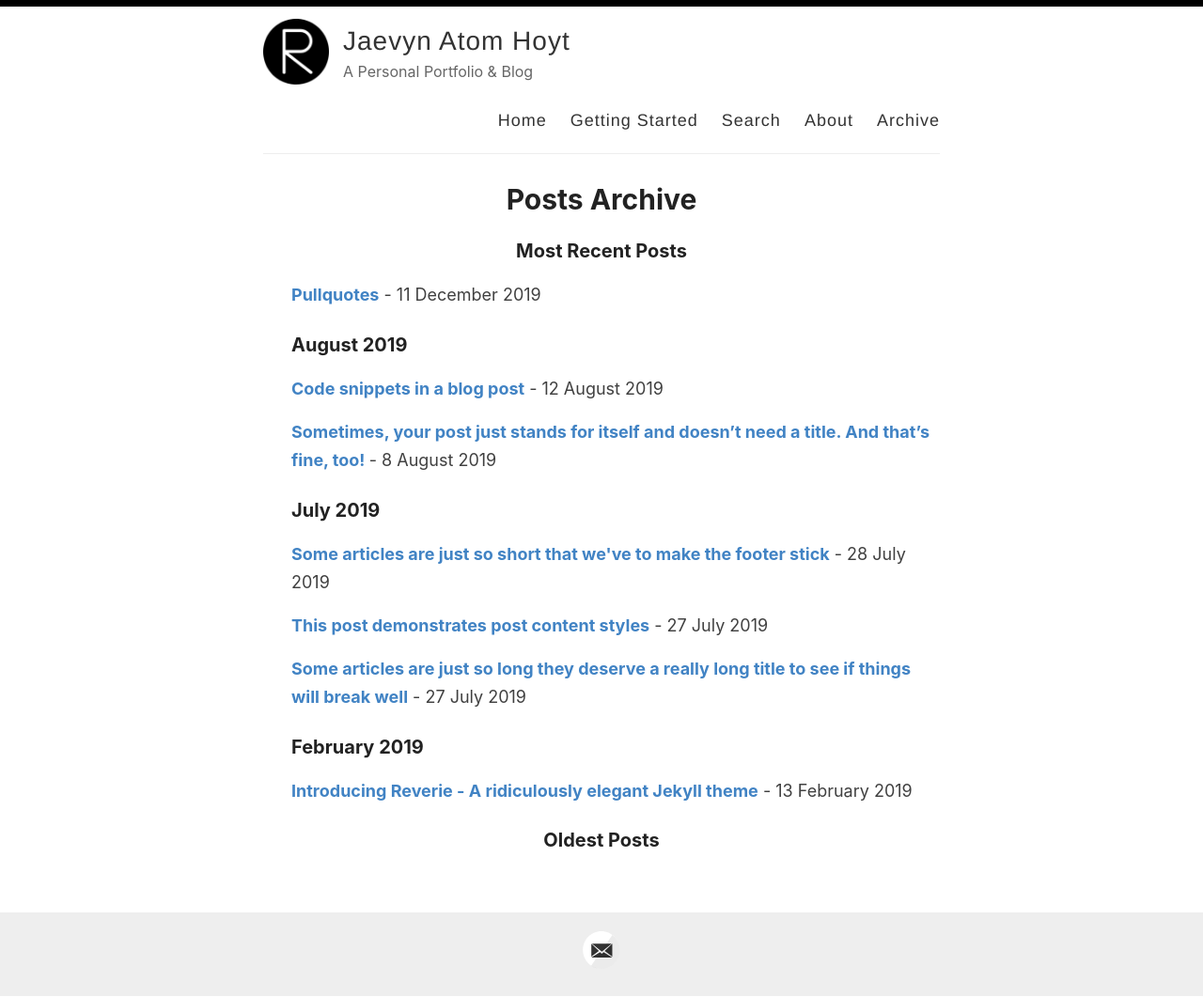
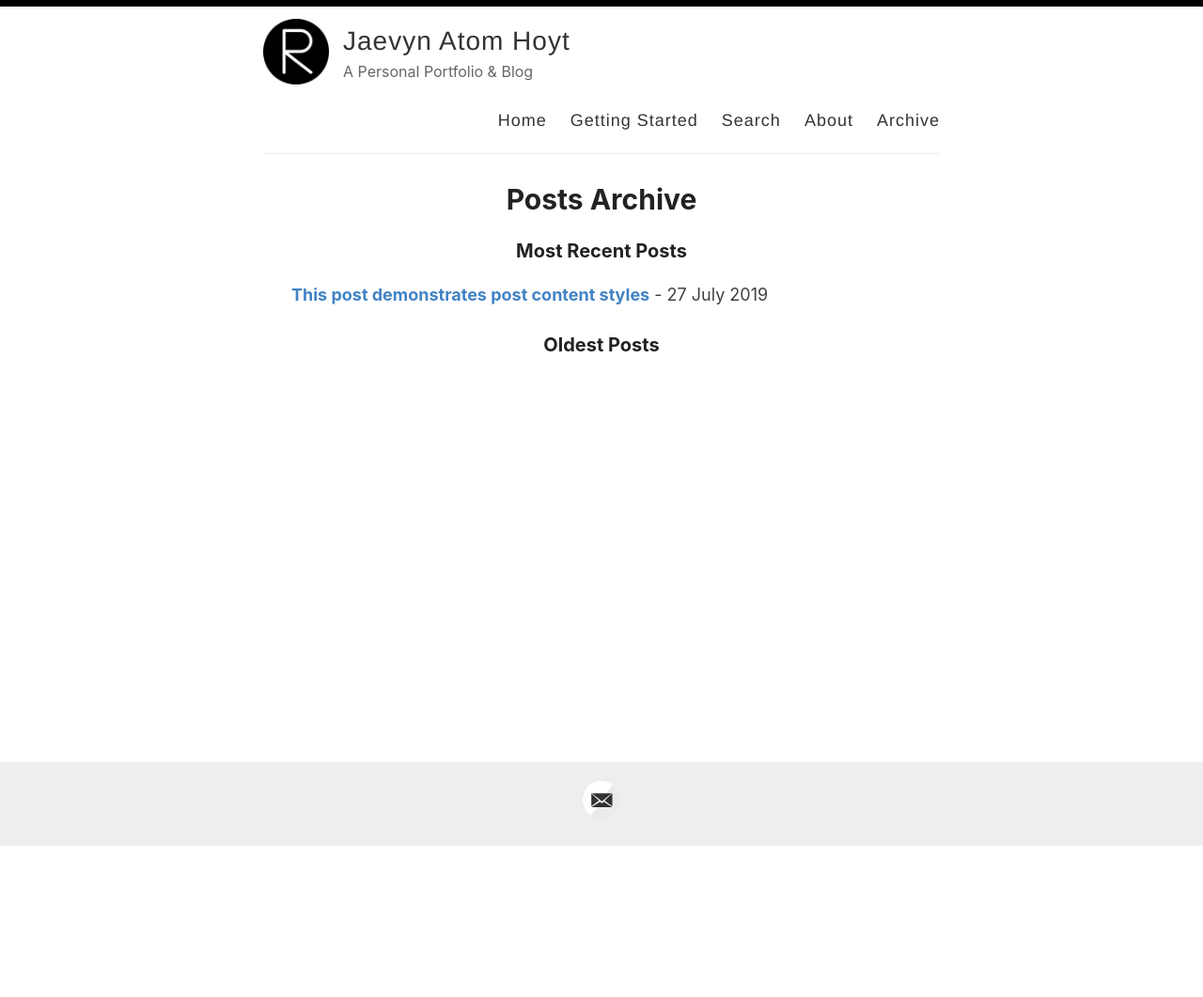
Before and after one commit to cattacular/cattacular.github.io, a Jekyll site: the page built from _pages/archive.md, in a window 1280 px wide. Shown: the whole page at 94% size. Built offline with Jekyll 4.4.1, drawn with Linux system fonts in a browser that asks for light colours; after the commit the page ends 901 px from its top, so only the background shows below that; some of the changed lines change nothing that is shown.

````diff
--- a/_pages/about.md
+++ b/_pages/about.md
@@ -1,29 +1,13 @@
 ---
 layout: page
-title: About
+title: About me
 permalink: /about/
 ---
 
-[Reverie](https://github.com/amitmerchant1990/reverie) is a Jekyll theme which is simple and opinionated. It's actually a fork of [jekyll-now](https://github.com/barryclark/jekyll-now) with some additional features and personal touches which I've implemented to suit my needs for [my blog](https://www.amitmerchant.com).
+I'm Jaevyn Hoyt, a creator and innovator working at the intersection of technology, art, and the natural world. Currently, I combine my expertise in Emerging Media Arts with my passion for natrural science at the UNL Beelab, where I use cutting-edge technology to advance bee outreach and education.
 
-This is a plug-and-play Jekyll theme which you can use on GitHub Pages without even setting up a local environment.
+My mission is to create immersive interactive experiences that teach people about the natural world through play and wonder. Whether I'm 3D printing giant mites, developing educational experiences, or advocating for pro-bee legislation, I'm always looking for innovative ways to bridge the gap between technology and nature.
 
-## Features
+My creative toolkit spans both artistic and utilitarian realms - from 3D modeling and game design to welding and home renovation. This versatility comes from my unique background: training in traditional fine arts at Lincoln's Arts & Humanities program, studying Emerging Media Arts at the Johnny Carson Center, and natrual science at the UNL Bee Lab. As well as all the odd jobs I've worked to pay the bills in persuit of it all.
 
-- Command-line free fork-first workflow, using GitHub.com to create, customize and post to your blog
-- Fully responsive and mobile optimized base theme
-- Sass/Coffeescript support using Jekyll 2.0
-- Free hosting on your GitHub Pages user site
-- All the SEO goodies comes in-built
-- Markdown blogging
-- Syntax highlighting using Pygments
-    - [Dracula syntax theme](https://draculatheme.com/) included
-- Disqus commenting
-- Google Analytics integration
-- Fuzzy search across blog posts
-- Pagination of posts works out-of-the-box.
-- Categorize posts out-of-the box
-- RSS Feed
-- In-built sitemap
-
-Learn more about it [here](https://github.com/amitmerchant1990/reverie) on how to get started.
+When I'm not at the Beelab or working on creative projects, you can find me listening to music, gaming with friends, or making art. I believe in the power of interdisciplinary approaches to create alternative perspectives that can solve complex problems and create meaningful experiences.
--- a/_posts/2019-02-13-introducing-reverie-jekyll-theme.md
+++ /dev/null
@@ -1,85 +0,0 @@
----
-layout: post
-title: Introducing Reverie - A ridiculously elegant Jekyll theme
-categories: [Miscellaneous, Jekyll]
----
-
-[Reverie](https://github.com/amitmerchant1990/reverie) is a [Jekyll](https://jekyllrb.com/)-powered theme which is simple and opinionated. It's actually a fork of [jekyll-now](https://github.com/barryclark/jekyll-now) with some additional features and personal touches which I've implemented to suit my needs for my blog.
-
-This is a plug-and-play Jekyll theme which you can use on GitHub Pages without even setting up a local environment.
-
-![](/images/reverie-demo.png)
-
-## Features overview
-
-- Command-line free fork-first workflow, using GitHub.com to create, customize and post to your blog
-- Fully responsive and mobile optimized base theme
-- Sass/Coffeescript support using Jekyll 2.0
-- Free hosting on your GitHub Pages user site
-- All the SEO goodies comes in-built
-- Markdown blogging
-- Syntax highlighting using Pygments
-    - [Dracula syntax theme](https://draculatheme.com/) included
-- Disqus commenting
-- Google Analytics integration
-- Fuzzy search across blog posts
-- Pagination of posts works out-of-the-box.
-- Categorize posts out-of-the box
-- RSS Feed
-- In-built sitemap
-
-<div style="text-align: center;">
- <script async type="text/javascript" src="//cdn.carbonads.com/carbon.js?serve=CE7D6KJY&placement=wwwamitmerchantcom" id="_carbonads_js"></script>
-</div>
-
-## Using Reverie on GitHub Pages
-
-### Step 1) Fork Reverie to your User Repository
-
-Fork [this repository](https://github.com/amitmerchant1990/reverie), then rename the repository to `yourgithubusername.github.io`.
-
-Alternatively, you can use [Use this template](https://github.com/amitmerchant1990/reverie/generate) button if you want to create a repository with a clean commit history which will use Reverie as a template.
-
-Your Jekyll blog will often be viewable immediately at <https://yourgithubusername.github.io> (if it's not, you can often force it to build by completing step 2)
-
-### Step 2) Customize and view your site
-
-Enter your site name, description, avatar and many other options by editing the `_config.yml` file. You can easily turn on Google Analytics tracking, Disqus commenting and social icons here.
-
-Making a change to `_config.yml` (or any file in your repository) will force GitHub Pages to rebuild your site with jekyll. Your rebuilt site will be viewable a few seconds later at <https://yourgithubusername.github.io> - if not, give it ten minutes as GitHub suggests and it'll appear soon.
-
-### Step 3) Publish your first blog post
-
-Create a new file called `/_posts/2019-2-13-Hello-World.md` to publish your first blog post. That's all you need to do to publish your first blog post! This [Markdown Cheatsheet](https://github.com/adam-p/markdown-here/wiki/Markdown-Cheatsheet) might come in handy while writing the posts.
-
-> You can add additional posts in the browser on GitHub.com too! Just hit the <kbd>Create new file</kbd> button in `/_posts/` to create new content. Just make sure to include the [front-matter](http://jekyllrb.com/docs/frontmatter/) block at the top of each new blog post and make sure the post's filename is in this format: year-month-day-title.md
-
-## Using Categories in Reverie
-
-You can categorize your content based on `categories` in Reverie. For this, you just need to add `categories` in front matter like below:
-
-For adding single category:
-
-```md
-categories: JavaScript
-```
-
-For adding multiple categories:
-
-```md
-categories: [PHP, Laravel]
-```
-
-The contegorized content can be shown over this URL: <https://yourgithubusername.github.io/categories/>
-
-## RSS
-
-The generated [RSS feed](https://en.wikipedia.org/wiki/RSS) of your blog can be found at <https://yourgithubusername.github.io/feed>. You can see the example RSS feed over [here](https://www.amitmerchant.com/reverie/feed).
-
-## Sitemap
-
-The generated sitemap of your blog can be found at <https://yourgithubusername.github.io/sitemap>. You can see the example sitemap feed over [here](https://www.amitmerchant.com/reverie/sitemap).
-
-## License
-
-MIT
--- a/_posts/2019-08-08-no-title-posts.md
+++ /dev/null
@@ -1,6 +0,0 @@
----
-layout: post
-title: ""
-categories: Miscellaneous
----
-Sometimes, your post just stands for itself and doesn't need a title. And that's fine, too!
--- a/_posts/2019-12-11-pullquotes.md
+++ /dev/null
@@ -1,14 +0,0 @@
----
-layout: post
-title:  Pullquotes
-categories: [HTML,Code]
-excerpt: In graphic design, a pull quote (also known as a lift-out pull quote) is a key phrase, quotation, or excerpt that has been pulled from an article and used as a page layout graphic element, serving to entice readers into the article or to highlight a key topic.
----
-
-In graphic design, a pull quote (also known as a lift-out pull quote) is a key phrase, quotation, or excerpt that has been pulled from an article and used as a page layout graphic element, serving to entice readers into the article or to highlight a key topic. {% include pullquote.html quote="It is typically placed in a larger or distinctive typeface and on the same page." %} Pull quotes are often used in magazine and newspaper articles, annual reports, and brochures, as well as on the web. They can add visual interest to text-heavy pages with few images or illustrations.
-
-Placement of a pull quote on a page may be defined in a publication's or website's style guide. Such a typographic device may or may not be aligned with a column on the page. Some designers, for example, choose not to align the quote. In that case, the quotation cuts into two or more columns, as in the example shown. Because the pull quote invites the reader to read about the highlighted material, the pull quote should appear before the text it cites and, generally, fairly close to it.
-
-Pull quotes need not be a verbatim copy of the text being quoted; depending on a publication's house style, pull quotes may be abbreviated for space or paraphrased for clarity, with or without indication.
-
-A disadvantage of pull quotes as a design element is that they can disrupt the reading process of readers invested in reading the text sequentially by drawing attention to ghost fragments out of context. At the other extreme, when pull quotes are used to break up what would otherwise be a formless wall of text, pull quote can serve as visual landmarks to help the reader maintain a sense of sequence and place.
--- a/_posts/2019-7-27-super-long-article.md
+++ /dev/null
@@ -1,11 +0,0 @@
----
-layout: post
-title: Some articles are just so long they deserve a really long title to see if things will break well
-categories: Miscellaneous
----
-
-Lorem ipsum dolor sit amet, consectetur adipiscing elit. Fusce bibendum neque eget nunc mattis eu sollicitudin enim tincidunt. Vestibulum lacus tortor, ultricies id dignissim ac, bibendum in velit. Proin convallis mi ac felis pharetra aliquam. Curabitur dignissim accumsan rutrum. In arcu magna, aliquet vel pretium et, molestie et arcu. Mauris lobortis nulla et felis ullamcorper bibendum. Phasellus et hendrerit mauris. Proin eget nibh a massa vestibulum pretium. Suspendisse eu nisl a ante aliquet bibendum quis a nunc. Praesent varius interdum vehicula. Aenean risus libero, placerat at vestibulum eget, ultricies eu enim. Praesent nulla tortor, malesuada adipiscing adipiscing sollicitudin, adipiscing eget est.
-
-Lorem ipsum dolor sit amet, consectetur adipiscing elit. Fusce bibendum neque eget nunc mattis eu sollicitudin enim tincidunt. Vestibulum lacus tortor, ultricies id dignissim ac, bibendum in velit. Proin convallis mi ac felis pharetra aliquam. Curabitur dignissim accumsan rutrum. In arcu magna, aliquet vel pretium et, molestie et arcu. Mauris lobortis nulla et felis ullamcorper bibendum. Phasellus et hendrerit mauris. Proin eget nibh a massa vestibulum pretium. Suspendisse eu nisl a ante aliquet bibendum quis a nunc. Praesent varius interdum vehicula. Aenean risus libero, placerat at vestibulum eget, ultricies eu enim. Praesent nulla tortor, malesuada adipiscing adipiscing sollicitudin, adipiscing eget est.
-
-Lorem ipsum dolor sit amet, consectetur adipiscing elit. Fusce bibendum neque eget nunc mattis eu sollicitudin enim tincidunt. Vestibulum lacus tortor, ultricies id dignissim ac, bibendum in velit. Proin convallis mi ac felis pharetra aliquam. Curabitur dignissim accumsan rutrum. In arcu magna, aliquet vel pretium et, molestie et arcu. Mauris lobortis nulla et felis ullamcorper bibendum. Phasellus et hendrerit mauris. Proin eget nibh a massa vestibulum pretium. Suspendisse eu nisl a ante aliquet bibendum quis a nunc. Praesent varius interdum vehicula. Aenean risus libero, placerat at vestibulum eget, ultricies eu enim. Praesent nulla tortor, malesuada adipiscing adipiscing sollicitudin, adipiscing eget est.
--- a/_posts/2019-7-28-super-short-article.md
+++ /dev/null
@@ -1,7 +0,0 @@
----
-layout: post
-title: Some articles are just so short that we've to make the footer stick
-categories: Miscellaneous
----
-
-Lorem ipsum dolor sit amet, consectetur adipisicing elit, sed do eiusmod tempor incididunt ut labore et dolore magna aliqua. Ut enim ad minim veniam, quis nostrud exercitation ullamco laboris nisi ut aliquip ex ea commodo consequat. Duis aute irure dolor in reprehenderit in voluptate velit esse cillum dolore eu fugiat nulla pariatur. Excepteur sint occaecat cupidatat non proident, sunt in culpa qui officia deserunt mollit anim id est laborum.
--- a/_posts/2019-8-12-code-snippets.md
+++ /dev/null
@@ -1,42 +0,0 @@
----
-layout: post
-title:  Code snippets in a blog post
-categories: [HTML,Code]
----
-
-This post demonstrate the use of code snippets in the theme. The code snippets are powered by [Pygments](http://pygments.org/) and the code theme that is been used in Reverie is called [Dracula](https://draculatheme.com/).
-
-This is a raw snippet:
-
-```
-hello world
-123
-This is a text snippet
-```
-
-This is a PHP snippet:
-
-```php
-<?php
-    echo 'Hello, World!';
-?>
-```
-
-This is a JavaScript snippet:
-
-```js
-const add = (a, b) => a + b
-const minus = (a, b) => a - b
-
-console.log(add(100,200))  // 300
-console.log(minus(100,200))  // -100
-```
-
-This is a Python snippet:
-
-```python
-def say_hello():
-    print("hello world!")
-
-say_hello()   // "hello world!"
-```
````
